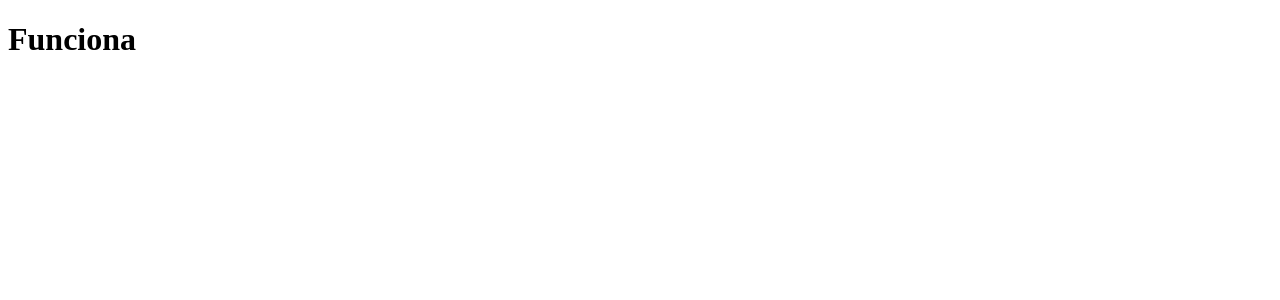
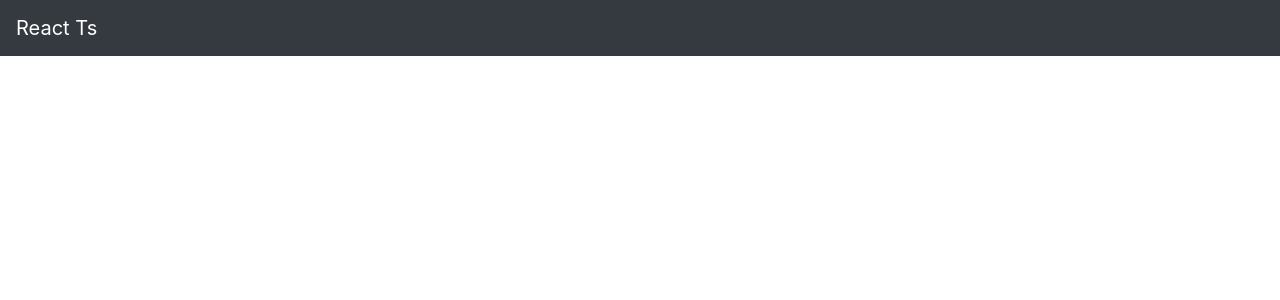
Before and after one commit to erick9125/React-con-TypeScript, a React app: page / in a window 1280 px wide. Shown: the top 300 px of the page. Built offline with nearby package versions, Linux system fonts and the light colour scheme.

Commit message:
se comienza navegacion del proyecto

```diff
--- /dev/null
+++ b/src/components/App.tsx
@@ -0,0 +1,31 @@
+import * as React from 'react';
+
+export class App extends React.Component<IProps,any> {
+
+    constructor(props: IProps) {
+        super(props)
+        this.state = {
+            tasks: []
+        }
+    }
+
+
+    render() {
+        return(
+            <div>
+                <nav className="navbar navbar-dark bg-dark">
+                    <a className="navbar-brand" href="/">{this.props.title}</a>
+                </nav>
+            </div>
+        )
+
+    }
+}
+
+interface IProps {
+    title: string;
+}
+
+interface IState {
+    tasks: [];
+}
--- a/src/index.html
+++ b/src/index.html
@@ -5,6 +5,7 @@
     <meta name="viewport" content="width=device-width, initial-scale=1.0">
     <meta http-equiv="X-UA-Compatible" content="ie=edge">
     <title>React TS</title>
+    <link rel="stylesheet" href="https://stackpath.bootstrapcdn.com/bootstrap/4.3.1/css/bootstrap.min.css" integrity="sha384-ggOyR0iXCbMQv3Xipma34MD+dH/1fQ784/j6cY/iJTQUOhcWr7x9JvoRxT2MZw1T" crossorigin="anonymous">
 </head>
 <body>
 
--- a/src/index.tsx
+++ b/src/index.tsx
@@ -1,6 +1,8 @@
 import * as React from 'react';
 import * as ReactDOM from 'react-dom';
 
+import { App } from './components/App';
+
 const app = document.getElementById('app');
 
-ReactDOM.render(<h1>Funciona</h1>, app);
+ReactDOM.render(<App title="React Ts"/>, app);
```
